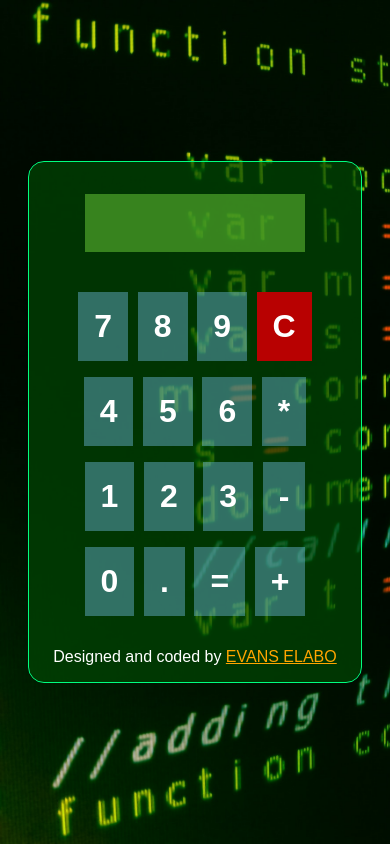
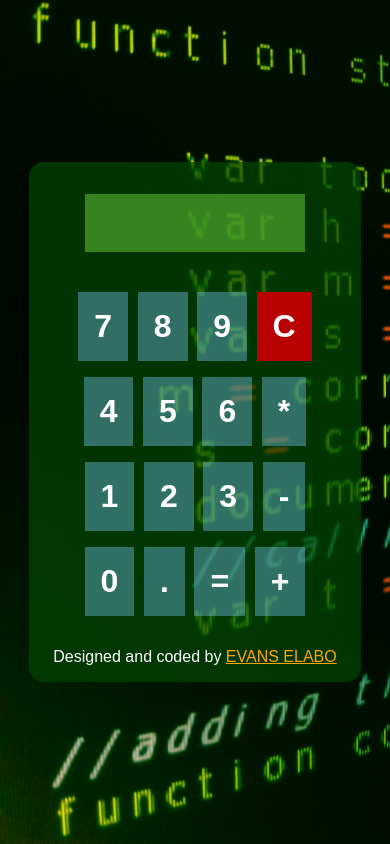
Before and after one commit to ellaboevans/Simple-Calculator, a plain HTML site: page index.html in a window 390 px wide. Drawn offline with Linux system fonts and the light colour scheme.

Commit message:
Remove the outline from the app

```diff
--- a/style.css
+++ b/style.css
@@ -22,7 +22,6 @@ body {
   align-items: center;
   flex-direction: column;
   background-color: rgba(0, 71, 4, 0.712);
-  outline: 1px solid springgreen;
   padding: 1rem 1.5rem;
   border-radius: 15px;
 }
@@ -120,9 +119,5 @@ a:hover{
     height: 15vw;
   }
 
-  #calculator{
-    outline: 1px solid springgreen;
 
-
-  }
 }
```
